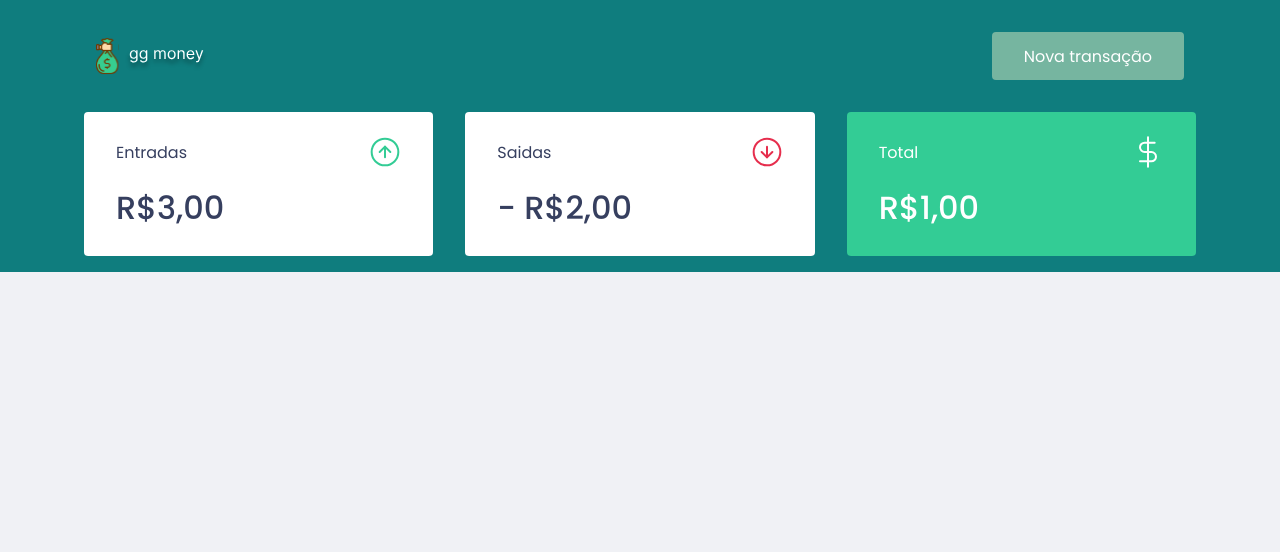
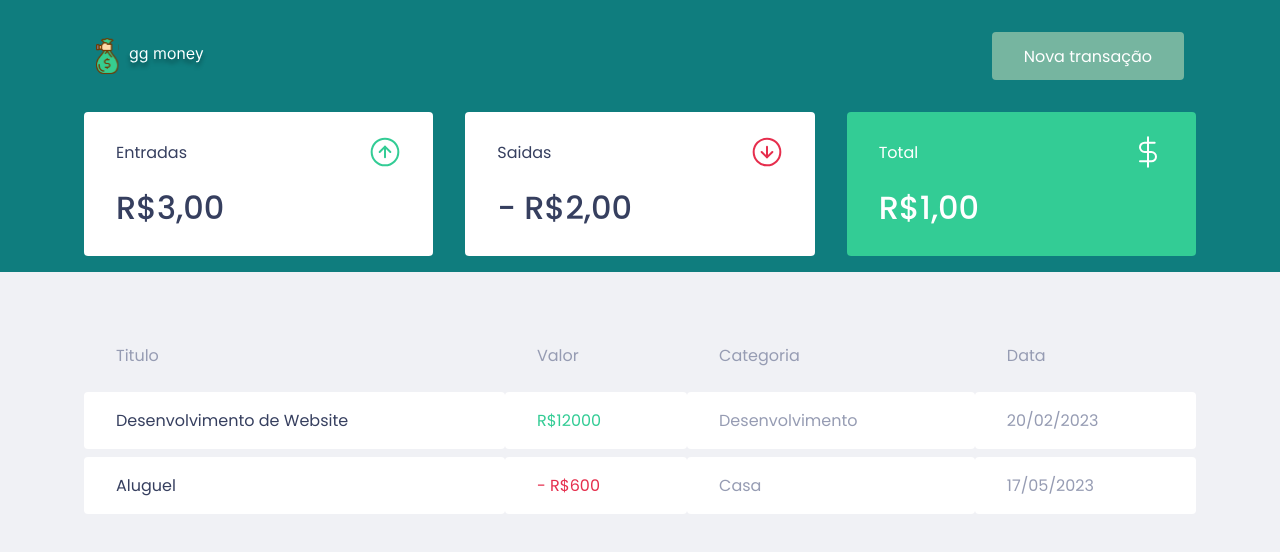
Before and after one commit to gabrielspessanha/ggmoney, a React (Vite) app: page / in a window 1280 px wide. Shown: the top 552 px of the page. Built offline with nearby package versions, Linux system fonts and the light colour scheme.

Commit message:
Adicionando a tabela de transações

```diff
--- a/src/components/Dashboard/index.tsx
+++ b/src/components/Dashboard/index.tsx
@@ -1,4 +1,5 @@
 import { Summary } from "../Summary"
+import { TransactionsTable } from "../TransactionsTable"
 import { Container } from "./styles"
 
 
@@ -8,6 +9,7 @@
     return(
         <Container>
             <Summary />
+            <TransactionsTable />
         </Container>
     )
 }
--- /dev/null
+++ b/src/components/TransactionsTable/index.tsx
@@ -0,0 +1,35 @@
+import { Content } from "./styles";
+
+
+export function TransactionsTable(){
+    return(
+        <Content>
+            <table>
+                <thead>
+                    <tr>
+                        <th>Titulo</th>
+                        <th>Valor</th>
+                        <th>Categoria</th>
+                        <th>Data</th>
+                    </tr>
+                </thead>
+
+                <tbody>
+                    <tr>
+                        <td>Desenvolvimento de Website</td>
+                        <td className="deposit">R$12000</td>
+                        <td>Desenvolvimento</td>
+                        <td>20/02/2023</td>
+                    </tr>
+
+                    <tr>
+                        <td>Aluguel</td>
+                        <td className="withdraw">- R$600</td>
+                        <td>Casa</td>
+                        <td>17/05/2023</td>
+                    </tr>
+                </tbody>
+            </table>
+        </Content>
+    )
+}
--- /dev/null
+++ b/src/components/TransactionsTable/styles.ts
@@ -0,0 +1,40 @@
+import { styled } from "styled-components";
+
+export const Content = styled.div`
+    margin-top: 4rem;
+
+    table{
+        width: 100%;
+        border-spacing: 0 .5rem;
+
+
+        th{
+            color: var(--text-body);
+            font-weight: 400;
+            padding: 1rem 2rem;
+            text-align: left;
+            line-height: 1.5rem;
+        }
+
+        td{
+            padding: 1rem 2rem;
+            border: 0;
+            background: var(--shape);
+            color: var(--text-body);
+            border-radius: 0.25rem;
+
+            &:first-child{
+                color: var(--text-title)
+            }
+
+            &.deposit{
+                color: var(--green);
+            }
+
+            &.withdraw{
+                color: var(--red);
+            }
+        }
+    }
+
+`;
```
